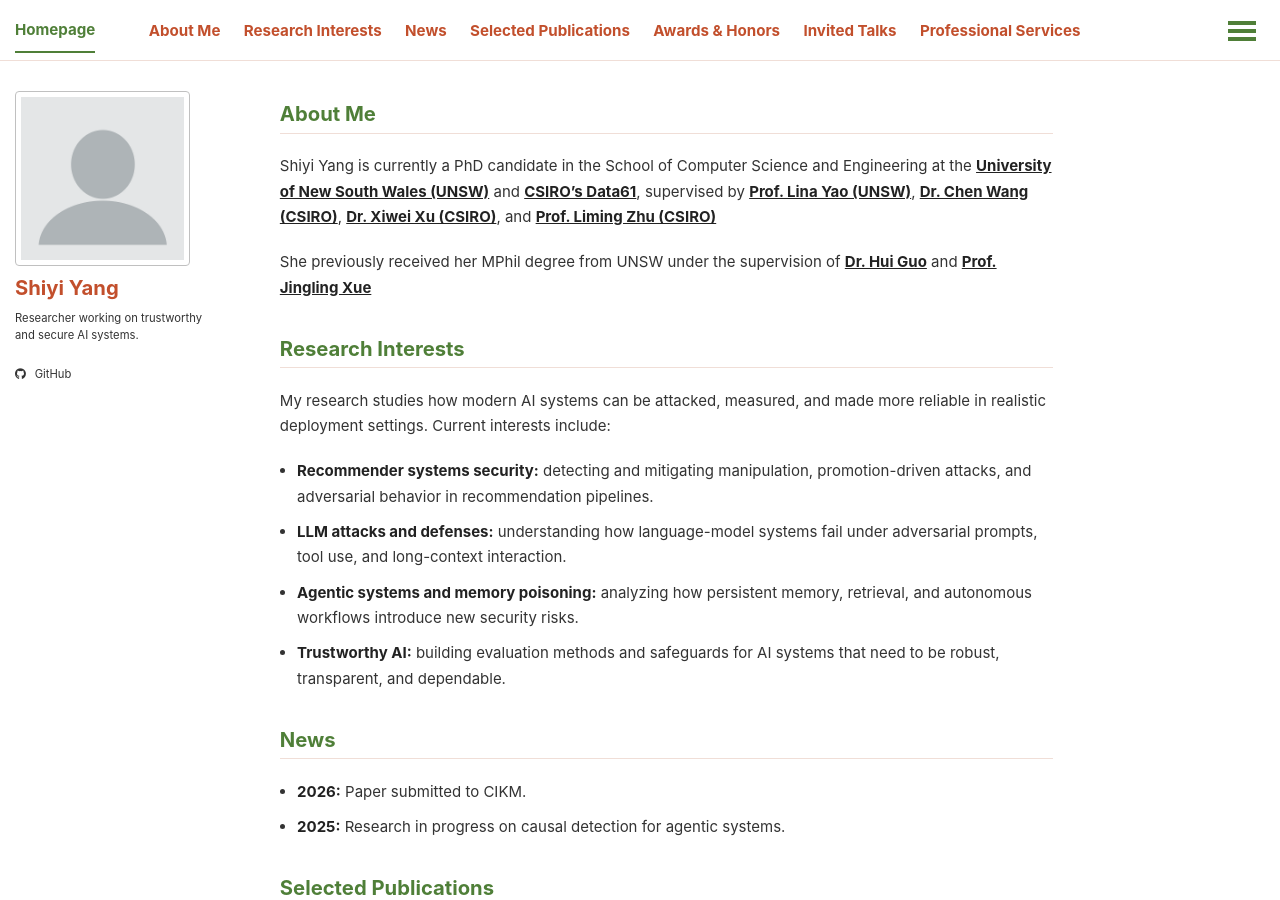
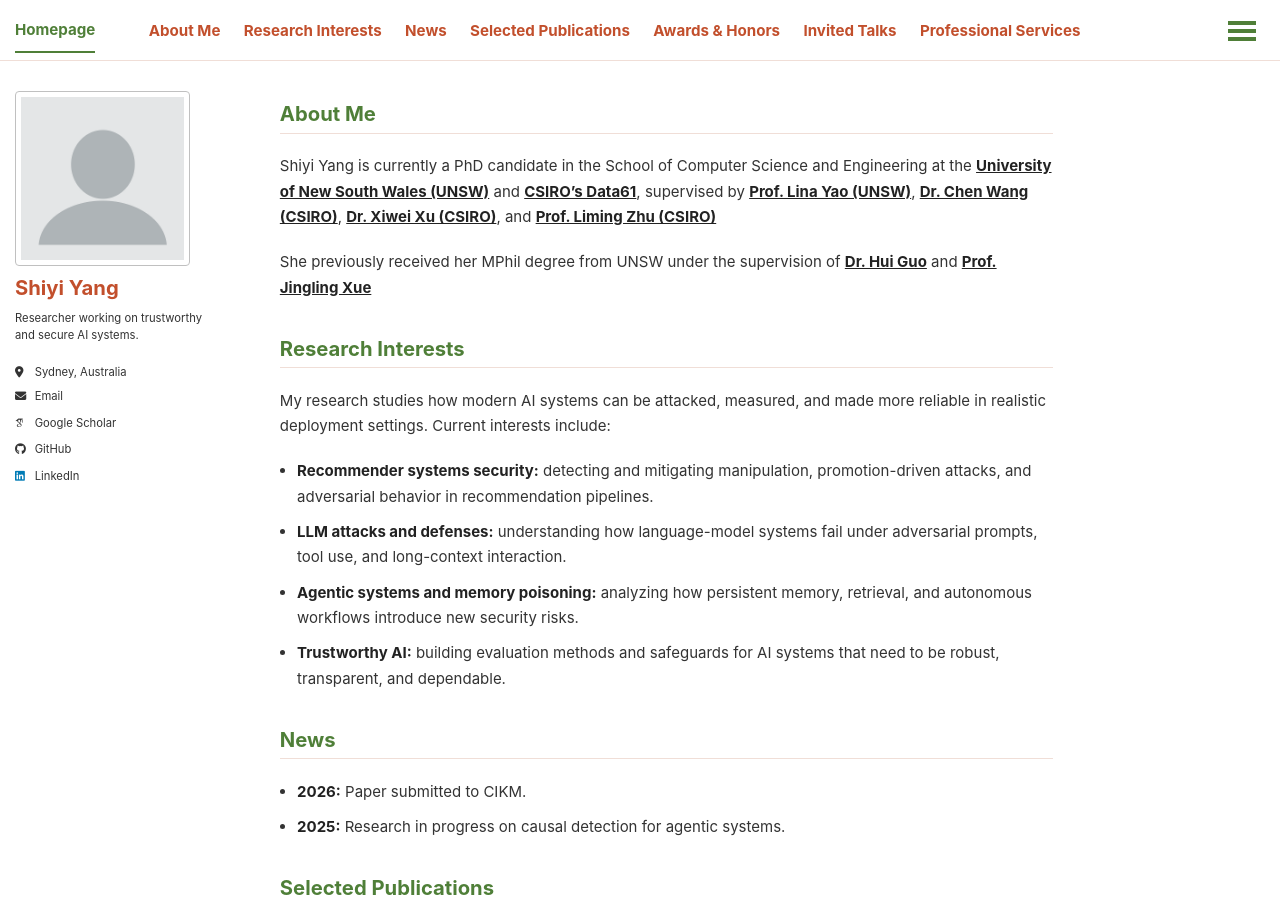
Before and after one commit to shiyiyang-ai/shiyiyang-ai.github.io, a Jekyll site: the page built from _pages/about.md, in a window 1280 px wide and 900 px high. Built offline with Jekyll 4.4.1, drawn with Linux system fonts in a browser that asks for light colours; some web fonts are replaced; a script bundle is joined from its source files by our own code; library files that are not in the unit come from our copies.

Commit message:
Add profile contact links

```diff
--- a/_config.yml
+++ b/_config.yml
@@ -27,15 +27,15 @@ author:
   name             : "Shiyi Yang"
   pronouns         : # example: "she/her"
   bio              : "Researcher working on trustworthy and secure AI systems."
-  location         :
+  location         : "Sydney, Australia"
   employer         :
   uri              : # URL
-  email            :
+  email            : "shiyi.yang1@unsw.edu.au"
 
   # Academic websites
   academia         : # URL
   arxiv            : # URL - Update with the correct link to your profile
-  googlescholar    :
+  googlescholar    : "https://scholar.google.com/citations?user=KbeNvjEAAAAJ&hl=en"
   inspire-hep      : # URL
   impactstory      : # URL
   orcid            :
@@ -66,7 +66,7 @@ author:
   keybase          : # Username
   instagram        : # Username
   lastfm           : # Username
-  linkedin         : # Username
+  linkedin         : "https://www.linkedin.com/feed/"
   mastodon         : # URL
   medium           : # URL
   pinterest        : # Username
```
